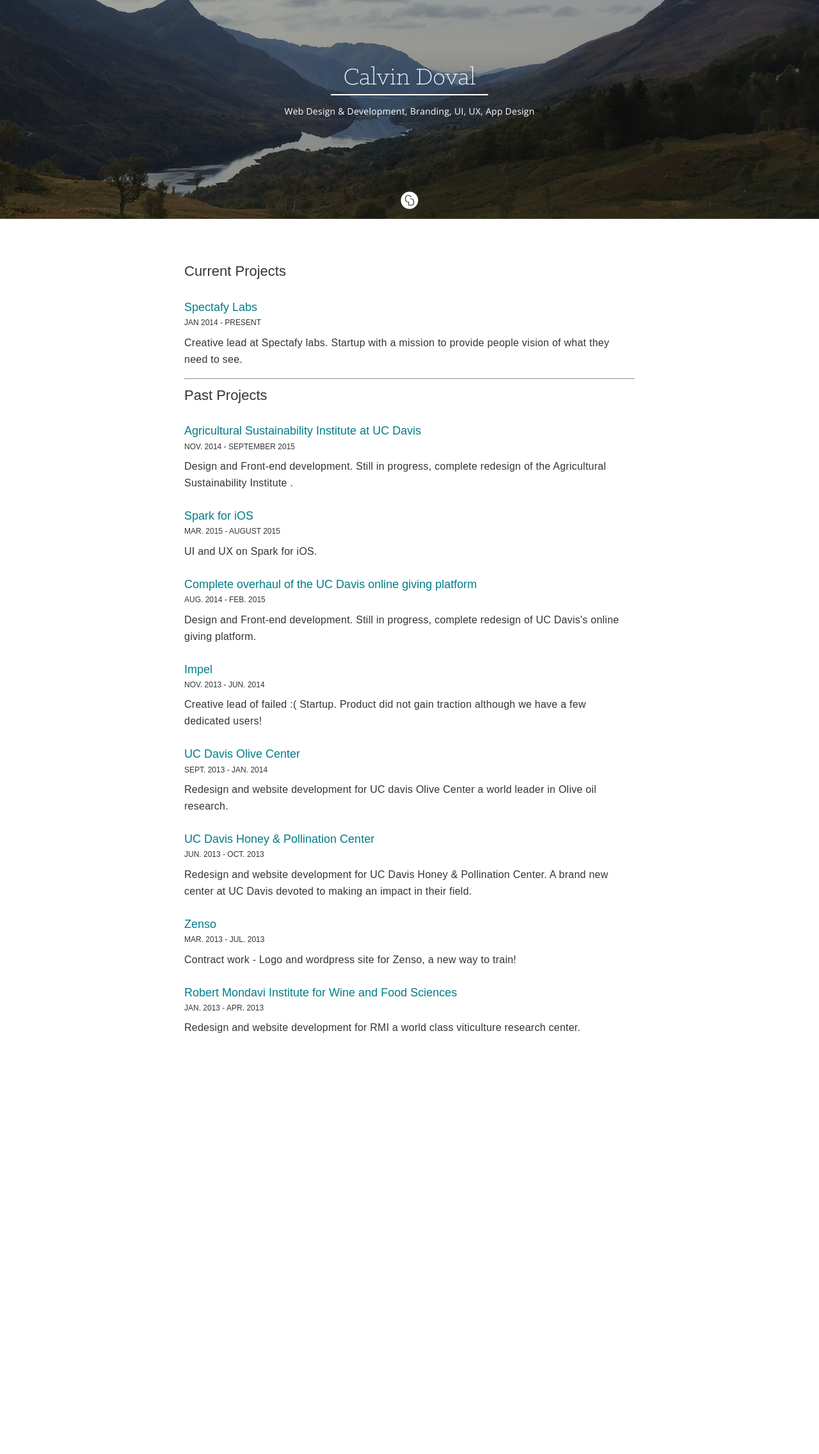
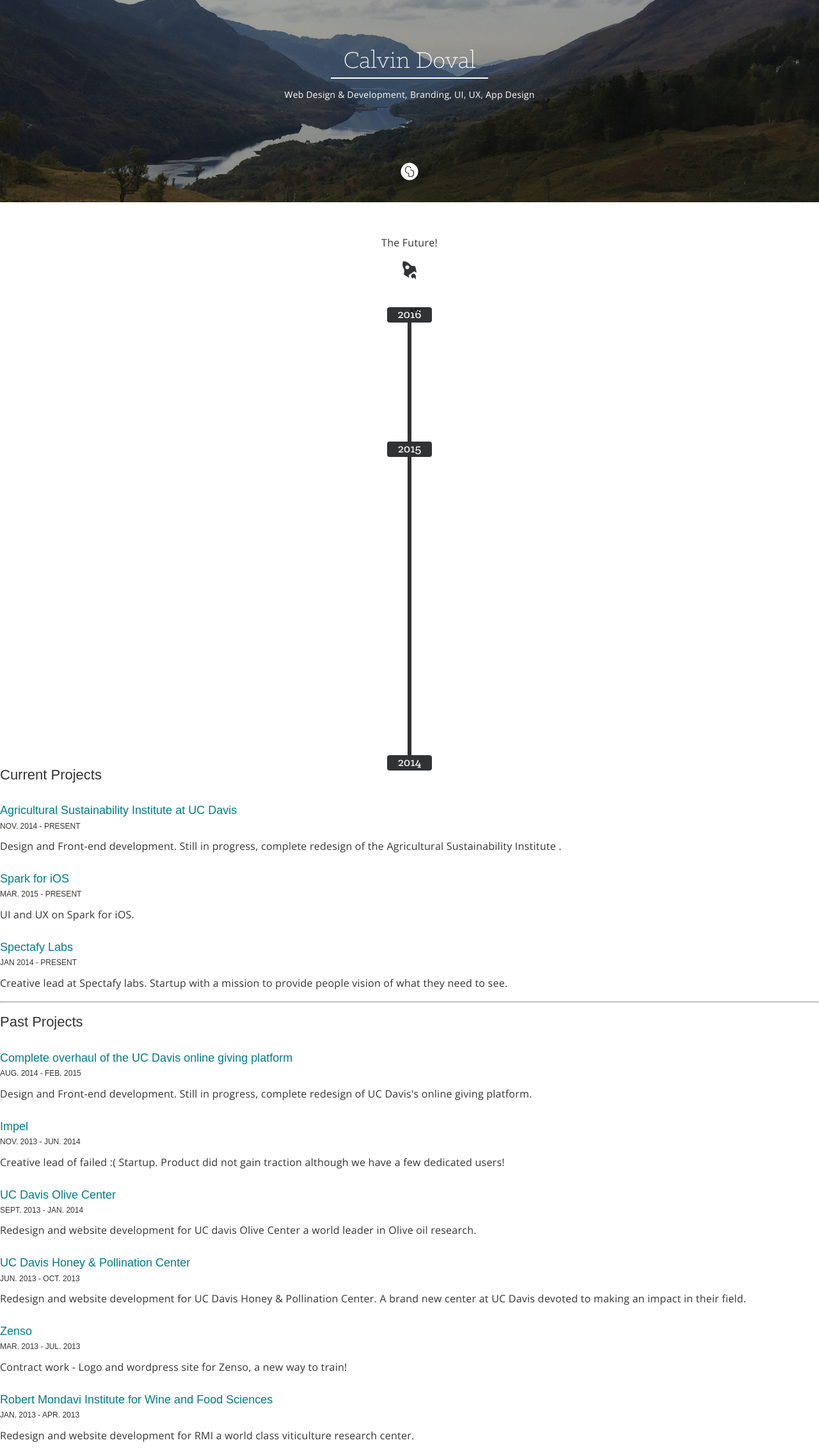
Before and after one commit to cydoval/cydoval.github.io, a Jekyll site: the page built from index.html, in a window 1280 px wide. Shown: the whole page at 64% size. Built offline with Jekyll 4.4.1, drawn with Linux system fonts in a browser that asks for light colours; nearby versions of some CDN libraries; before the commit the page ends 1635 px from its top, so only the background shows below that.

Commit message:
dev push

```diff
--- a/_config.yml
+++ b/_config.yml
@@ -1,12 +1,14 @@
 # Site settings
-title: Work of Calvin Doval
+title: Your awesome title
 email: your-email@domain.com
 description: > # this means to ignore newlines until "baseurl:"
-  A website of the designs, developments, rambling and other fun things of Calvin Doval.
+  Write an awesome description for your new site here. You can edit this
+  line in _config.yml. It will appear in your document head meta (for
+  Google search results) and in your feed.xml site description.
 baseurl: "" # the subpath of your site, e.g. /blog/
-url: "http://cydoval.com" # the base hostname & protocol for your site
-twitter_username: cydoval
-github_username:  cydoval
+url: "http://yourdomain.com" # the base hostname & protocol for your site
+twitter_username: jekyllrb
+github_username:  jekyll
 
 # Build settings
 markdown: kramdown
--- a/_sass/_base.scss
+++ b/_sass/_base.scss
@@ -1,18 +1,57 @@
 header {
     background-color: #434343;
     height: auto;
-    padding: 7% 0 1% 0;
-    background: url(/media/scotland.jpg) no-repeat 100%;
+    padding: 5% 0 2.5% 0;
+    margin-bottom: 50px;
+    background: url('/media/scotland.jpg') no-repeat 100%;
     text-align: center;
     img {
-        margin-top: 100px;
+        margin-top: 80px;
     }
 }
 
 article {
-    .words {
-        @include container;
-        width: 55%;
-        margin-top:5%;
+    .timeline_title {
+        text-align: center;
+        font-family: $sans-serif;
+        font-weight: 100;
+    }
+    .timeline_wrapper {
+        position: relative;
+        margin-top: 40px;
+        z-index: 1;
+        .timeline_background {
+            background: url('/media/bg_timeline.svg') repeat-y center top;
+            position: relative;
+            height: 700px;
+        }
+        .date {
+            position:absolute;
+            z-index: 2;
+            color:#fff;
+            background-color:$bg-dark;
+            font-family:$serif-medium;
+            font-size:2rem;
+            text-align:center;
+            border-radius:4px;
+            margin:0 auto;
+            width:70px;
+            margin-left:-35px;
+            left:50%;
+        }
+        .date-2016 {
+            top:0px;
+        }
+        .date-2015 {
+            top:30%;
+        }
+        .marker {
+            position: absolute;
+            z-index: 2;
+        }
+        .asi_wrapper {
+            top: 0px;
+            left: 50%;
+        }
     }
 }
--- a/_sass/_dependencies.scss
+++ b/_sass/_dependencies.scss
@@ -5,12 +5,19 @@
        url('/fonts/klinic_light.woff') format('woff'), /* Pretty Modern Browsers */
        url('/fonts/klinic_light.ttf')  format('truetype'), /* Safari, Android, iOS */
 }
+@font-face {
+  font-family: 'klinic_medium';
+  src:
+       url('/fonts/klinic_medium.woff') format('woff'), /* Pretty Modern Browsers */
+       url('/fonts/klinic_medium.ttf')  format('truetype'), /* Safari, Android, iOS */
+}
 
 // fonts
 
-  $fira-sans:     "fira-sans",sans-serif; // 300 , 400, 50
+    $fira-sans:     "fira-sans",sans-serif; // 300 , 400, 50
     $sans-serif:        'Open Sans', Arial, sans-serif;
     $serif:             "klinic_light",arial, sans-serif;
+    $serif-medium:      "klinic_medium",arial, sans-serif;
 // pretty colors
 
     $primary-color:   #007C88;
@@ -24,6 +31,7 @@
 
     $bg-color:          #f8f8f8; // background
     $borders:           #C8C7CC; // border color
+    $bg-dark:           #303234; // dark color for timeline
 
 // mixins
 
--- a/_sass/_typography.scss
+++ b/_sass/_typography.scss
@@ -59,7 +59,7 @@ h4 {
 	margin-bottom:0px;
 }
 p {
-	font-family:$fira-sans;
+	font-family:$sans-serif;
 	color:$primary-font;
 	line-height:1.625;
 	letter-spacing:.025rem;
--- a/index.html
+++ b/index.html
@@ -3,35 +3,52 @@ layout: default
 ---
 
 <article>
+    <div class="timeline_title">
+        <p>The Future!</p>
+        <img src="/media/rocketship.svg" alt="">
+    </div>
+    <div class="timeline_wrapper">
+        <div class="timeline_background"></div>
+        <div class="date date-2016">
+            2016
+        </div>
+        <div class="date date-2015">
+            2015
+        </div>
+        <div class="date date-2014">
+            2014
+        </div>
+        <div class="marker asi_wrapper">ASI</div>
+    </div>
     <div class="words">
         <h2>Current Projects</h2>
-        <h3><a href="https://spectafy.com">Spectafy Labs</a></h3>
+        <h3><a class="bulbasaur" href="http://169.237.124.147:8081/ASI/">Agricultural Sustainability Institute at UC Davis</a></h3>
+        <h4>Nov. 2014 - Present</h4>
+        <p>Design and Front-end development. Still in progress, complete redesign of the Agricultural Sustainability Institute .</p>
+        <h3><a class="bulbasaur" href="https://sparknearby.com">Spark for iOS</a></h3>
+        <h4>Mar. 2015 - Present</h4>
+        <p>UI and UX on Spark for iOS.</p>
+        <h3><a class="bulbasaur" href="https://spectafy.com">Spectafy Labs</a></h3>
         <h4>Jan 2014 - Present</h4>
         <p>Creative lead at Spectafy labs. Startup with a mission to provide people vision of what they need to see.</p>
         <hr />
         <h2>Past Projects</h2>
-        <h3><a href="http://169.237.124.147:8081/ASI/">Agricultural Sustainability Institute at UC Davis</a></h3>
-        <h4>Nov. 2014 - September 2015</h4>
-        <p>Design and Front-end development. Still in progress, complete redesign of the Agricultural Sustainability Institute .</p>
-        <h3><a href="https://sparknearby.com">Spark for iOS</a></h3>
-        <h4>Mar. 2015 - August 2015</h4>
-        <p>UI and UX on Spark for iOS.</p>
-        <h3><a href="http://givedesign.azurewebsites.net">Complete overhaul of the UC Davis online giving platform</a></h3>
+        <h3><a class="bulbasaur" href="http://givedesign.azurewebsites.net">Complete overhaul of the UC Davis online giving platform</a></h3>
         <h4>Aug. 2014 - Feb. 2015</h4>
         <p>Design and Front-end development. Still in progress, complete redesign of UC Davis's online giving platform.</p>
-        <h3><a href="http://myimpel.com">Impel</a></h3>
+        <h3><a class="bulbasaur" href="http://myimpel.com">Impel</a></h3>
         <h4>Nov. 2013 - Jun. 2014</h4>
         <p>Creative lead of failed :( Startup. Product did not gain traction although we have a few dedicated users!</p>
-        <h3><a href="http://olivecenter.ucdavis.edu">UC Davis Olive Center</a></h3>
+        <h3><a class="bulbasaur" href="http://olivecenter.ucdavis.edu">UC Davis Olive Center</a></h3>
         <h4>Sept. 2013 - Jan. 2014</h4>
         <p>Redesign and website development for UC davis Olive Center a world leader in Olive oil research.</p>
-        <h3><a href="http://honey.ucdavis.edu">UC Davis Honey & Pollination Center</a></h3>
+        <h3><a class="bulbasaur" href="http://honey.ucdavis.edu">UC Davis Honey & Pollination Center</a></h3>
         <h4>Jun. 2013 - Oct. 2013</h4>
         <p>Redesign and website development for UC Davis Honey & Pollination Center. A brand new center at UC Davis devoted to making an impact in their field.</p>
-        <h3><a href="http://bezenso.com">Zenso</a></h3>
+        <h3><a class="bulbasaur" href="http://bezenso.com">Zenso</a></h3>
         <h4>Mar. 2013 - Jul. 2013</h4>
         <p>Contract work - Logo and wordpress site for Zenso, a new way to train!</p>
-        <h3><a href="http://rmi.ucdavis.edu">Robert Mondavi Institute for Wine and Food Sciences</a></h3>
+        <h3><a class="bulbasaur" href="http://rmi.ucdavis.edu">Robert Mondavi Institute for Wine and Food Sciences</a></h3>
         <h4>Jan. 2013 - Apr. 2013</h4>
         <p>Redesign and website development for RMI a world class viticulture research center.</p>
     </div>
```
Also changed, not shown: media/bg_timeline.svg (added), media/rocketship.svg (added), 5 other files.
